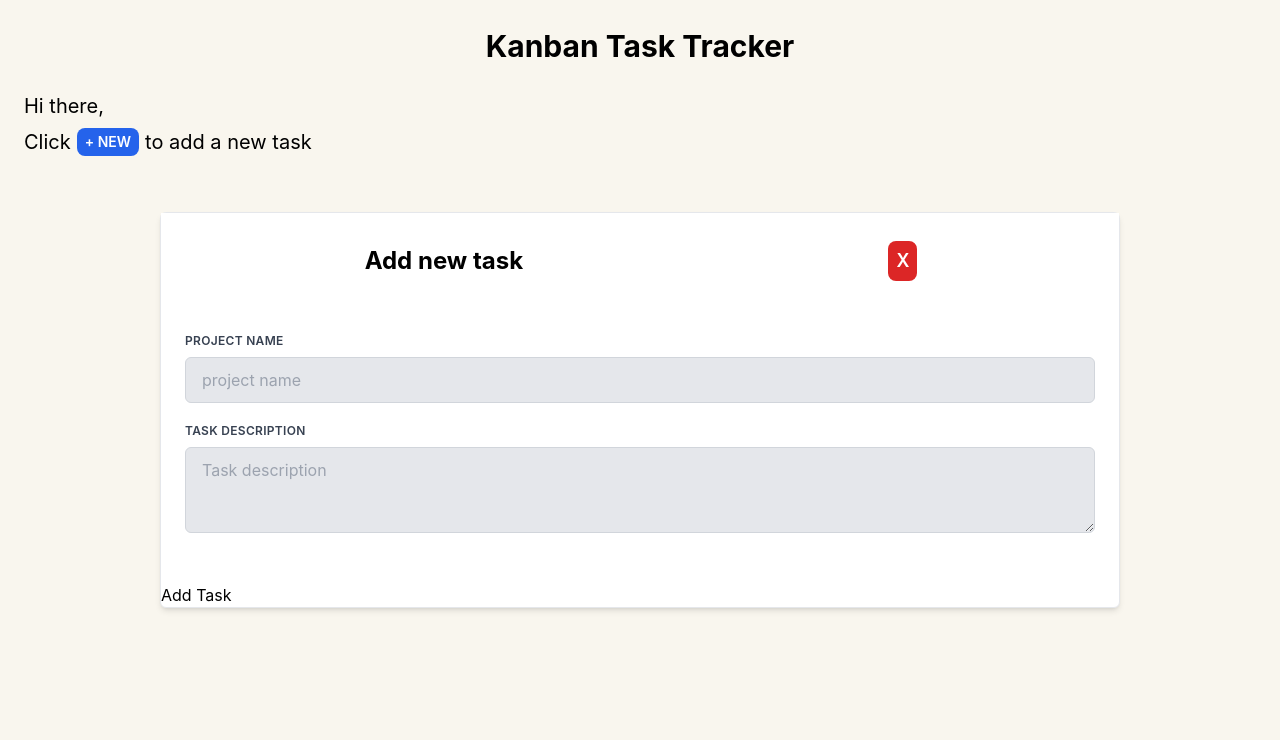
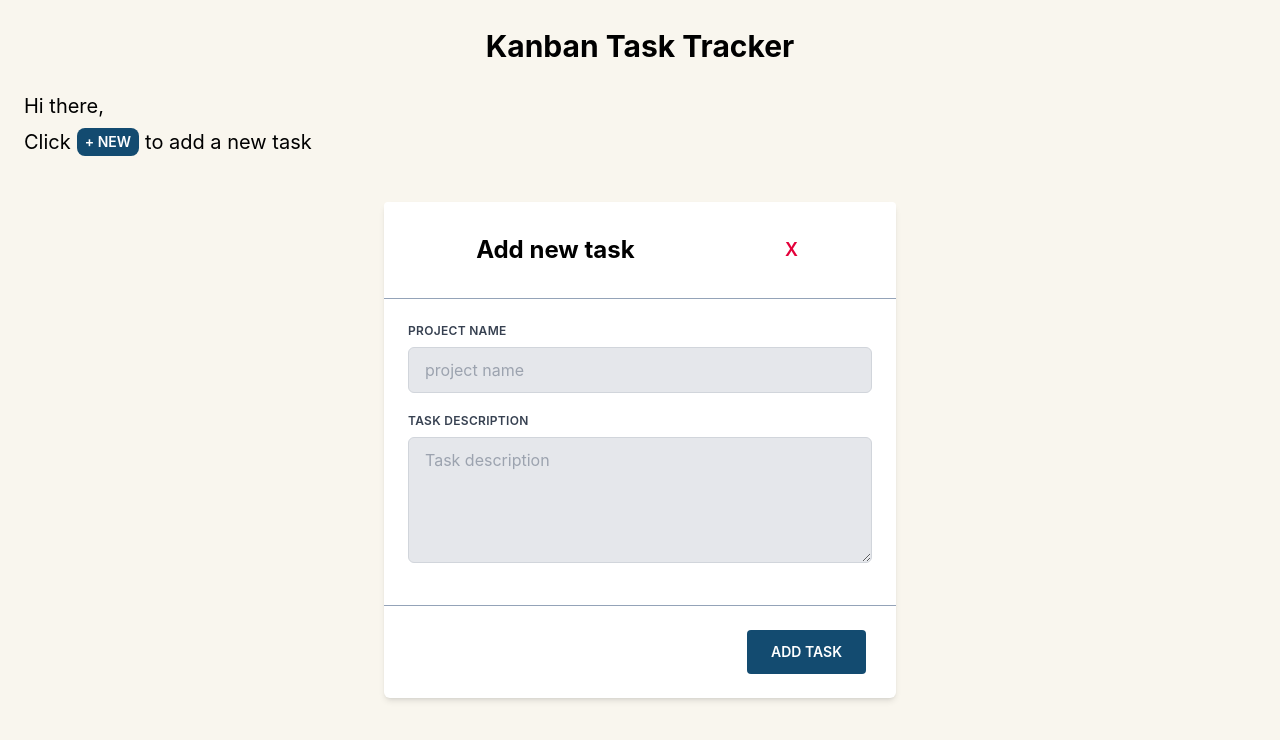
Before and after one commit to G3RGES/kanban-task-tracker, a React (Create React App) app: page / in a window 1280 px wide. Both pictures are taken after a click on the button "+ NEW". Shown: the top 740 px of the page. Built offline with nearby package versions, Linux system fonts and the light colour scheme.

Commit message:
Update AddTask.jsx

```diff
--- a/src/components/AddTask.jsx
+++ b/src/components/AddTask.jsx
@@ -2,11 +2,28 @@ import React, { useState } from "react";
 
 const AddTask = () => {
   const [addModal, setAddModal] = useState(false);
+  const [projectName, setProjectName] = useState("");
+  const [taskDescription, setTaskDescription] = useState("");
+
+  const handleAdd = () => {
+    setAddModal(false);
+  };
+
+  const handleInput = (e) => {
+    const { name, value } = e.target;
+
+    if (name === "projectName") setProjectName(value);
+
+    if (name === "taskDescription") setTaskDescription(value);
+
+    console.log(projectName);
+    console.log(taskDescription);
+  };
 
   return (
     <>
       <button
-        className="bg-blue-600 text-white px-2 py-1 rounded-lg
+        className="bg-[#134B70] text-white px-2 py-1 rounded-lg
          uppercase font-semibold text-sm mx-1.5 hover:opacity-85
          transition-opacity duration-500"
         type="button"
@@ -18,22 +35,22 @@ const AddTask = () => {
         <>
           <div
             className="overflow-x-hidden overflow-y-auto fixed inset-0
-           z-100 flex items-center justify-center mt-5"
+           z-100 flex items-center justify-center mt-[100px]"
           >
             <div
-              className="flex flex-col  border rounded-md
-               bg-white w-9/12 shadow-md relative "
+              className="flex flex-col rounded-md
+               bg-white w-9/12 max-w-lg shadow-md relative "
             >
               <div
                 className="flex flex-row justify-around items-center p-5
-               bg-white w-full"
+               bg-white border-b border-slate-400 rounded-t"
               >
                 <h3 className="bg-white px-2 py-3 rounded font-bold text-2xl">
                   Add new task
                 </h3>
 
                 <button
-                  className="bg-red-600 text-white px-2 py-1.5 rounded-lg
+                  className=" text-[#E4003A] px-2 py-1.5 rounded-lg
               font-semibold text-lg mx-1.5 hover:opacity-85
               transition-opacity duration-500"
                   type="button"
@@ -42,7 +59,7 @@ const AddTask = () => {
                   X
                 </button>
               </div>
-              <form className=" p-6">
+              <form className=" px-6 pt-6 pb-4">
                 <div className="">
                   <label
                     className="tracking-wide uppercase text-gray-700 text-xs font-semibold
@@ -57,6 +74,9 @@ const AddTask = () => {
                     id="project-name"
                     type="text"
                     placeholder="project name"
+                    name="projectName"
+                    value={projectName}
+                    onChange={handleInput}
                     required
                   />
                 </div>
@@ -72,13 +92,22 @@ const AddTask = () => {
                     className="w-full bg-gray-200 text-gray-700 border border-gray-300 focus:outline-none
                   rounded-md px-4 py-3 mb-5 leading-tight focus:bg-white "
                     id="task-description"
-                    rows={3}
+                    rows={5}
                     placeholder="Task description"
+                    name="taskDescription"
+                    value={taskDescription}
+                    onChange={handleInput}
                   />
                 </div>
               </form>
-              <div className="">
-                <button className="" type="">
+              <div className="flex justify-end p-6 border-t border-slate-400 rounded-b">
+                <button
+                  className="bg-[#134B70] text-white px-6 py-3 rounded
+         uppercase font-semibold text-sm mx-1.5 hover:opacity-85
+         transition-opacity duration-500"
+                  type="button"
+                  onClick={handleAdd}
+                >
                   Add Task
                 </button>
               </div>
```
